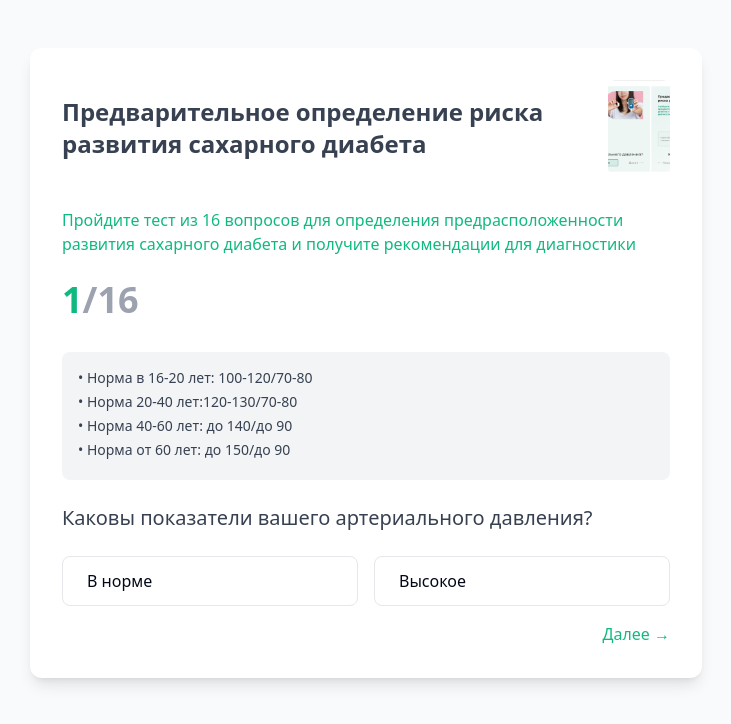
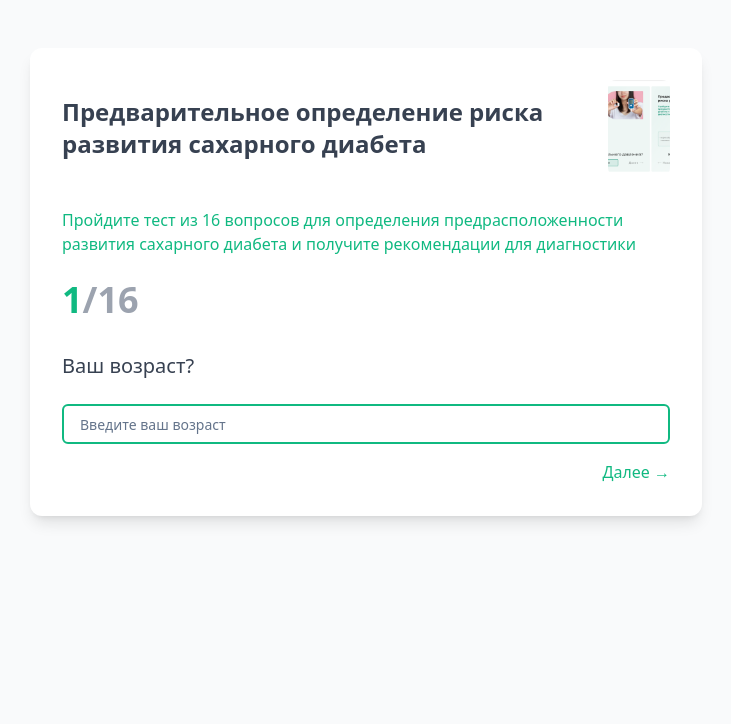
Before and after one commit to stepjab/flowquest-simply-solve, a React (Vite) app: page / in a window 1280 px wide. Shown: the top 724 px of the page, without its empty margins (274-1005 px from the left). Built offline with nearby package versions, Linux system fonts and the light colour scheme.

Commit message:
Add type-in window slide
Implement a new slide component that includes a type-in window for user input.
[skip gpt_engineer]

```diff
--- a/src/pages/Index.tsx
+++ b/src/pages/Index.tsx
@@ -6,6 +6,11 @@ import { Input } from "@/components/ui/input";
 import { Button } from "@/components/ui/button";
 
 const questions = [
+  {
+    question: "Ваш возраст?",
+    type: "text",
+    placeholder: "Введите ваш возраст"
+  },
   {
     question: "Каковы показатели вашего артериального давления?",
     info: [
@@ -36,6 +41,7 @@ const Index = () => {
   const [weight, setWeight] = useState("");
   const [height, setHeight] = useState("");
   const [bmiResult, setBmiResult] = useState("");
+  const [textInput, setTextInput] = useState("");
 
   const handleAnswer = (answer: string) => {
     const newAnswers = [...answers];
@@ -55,6 +61,10 @@ const Index = () => {
 
   const handleNext = () => {
     if (currentQuestion < questions.length - 1) {
+      if (questions[currentQuestion].type === "text") {
+        handleAnswer(textInput);
+        setTextInput("");
+      }
       setCurrentQuestion(currentQuestion + 1);
     }
   };
@@ -67,6 +77,20 @@ const Index = () => {
 
   const renderQuestionContent = () => {
     const currentQ = questions[currentQuestion];
+
+    if (currentQ.type === "text") {
+      return (
+        <div className="space-y-4">
+          <Input
+            type="number"
+            placeholder={currentQ.placeholder}
+            value={textInput}
+            onChange={(e) => setTextInput(e.target.value)}
+            className="w-full text-lg p-4 border-2 border-medical-primary focus:ring-2 focus:ring-medical-primary"
+          />
+        </div>
+      );
+    }
 
     if (currentQ.type === "bmi") {
       return (
```
